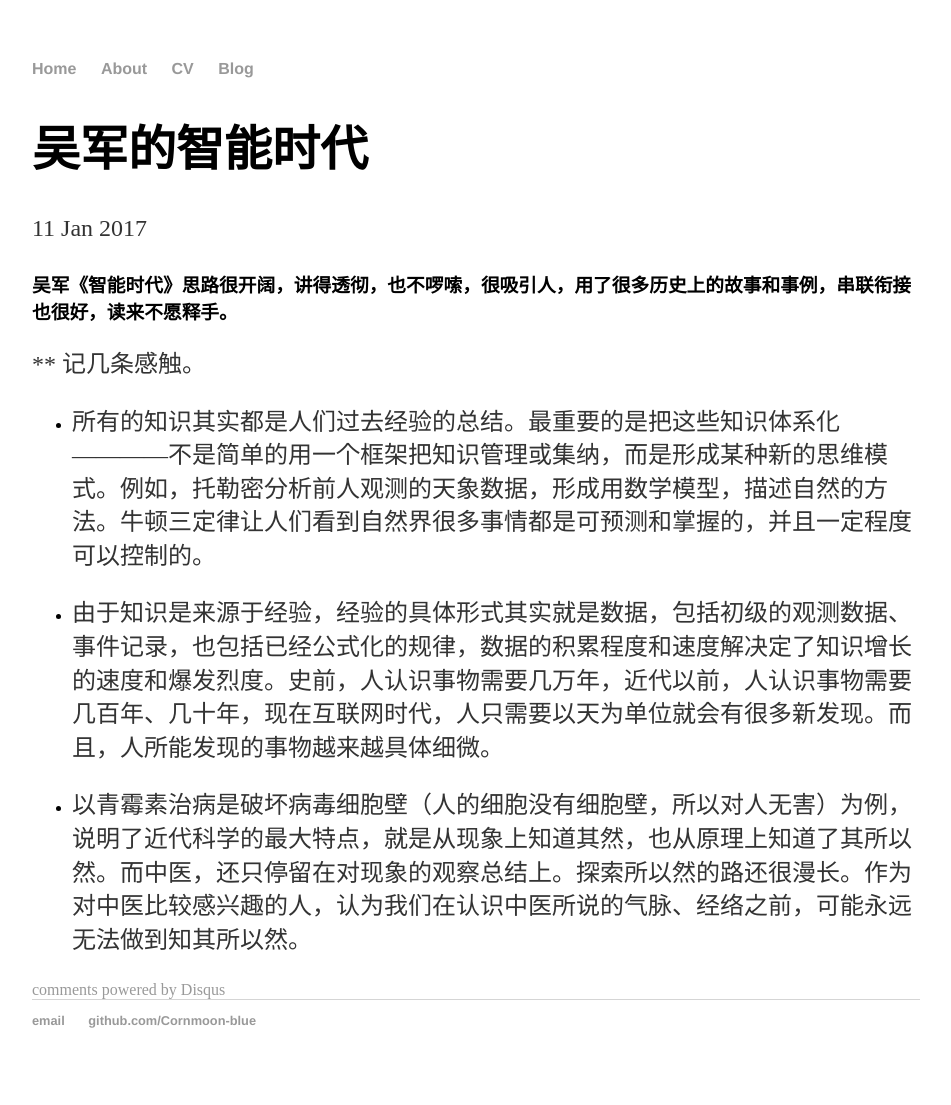
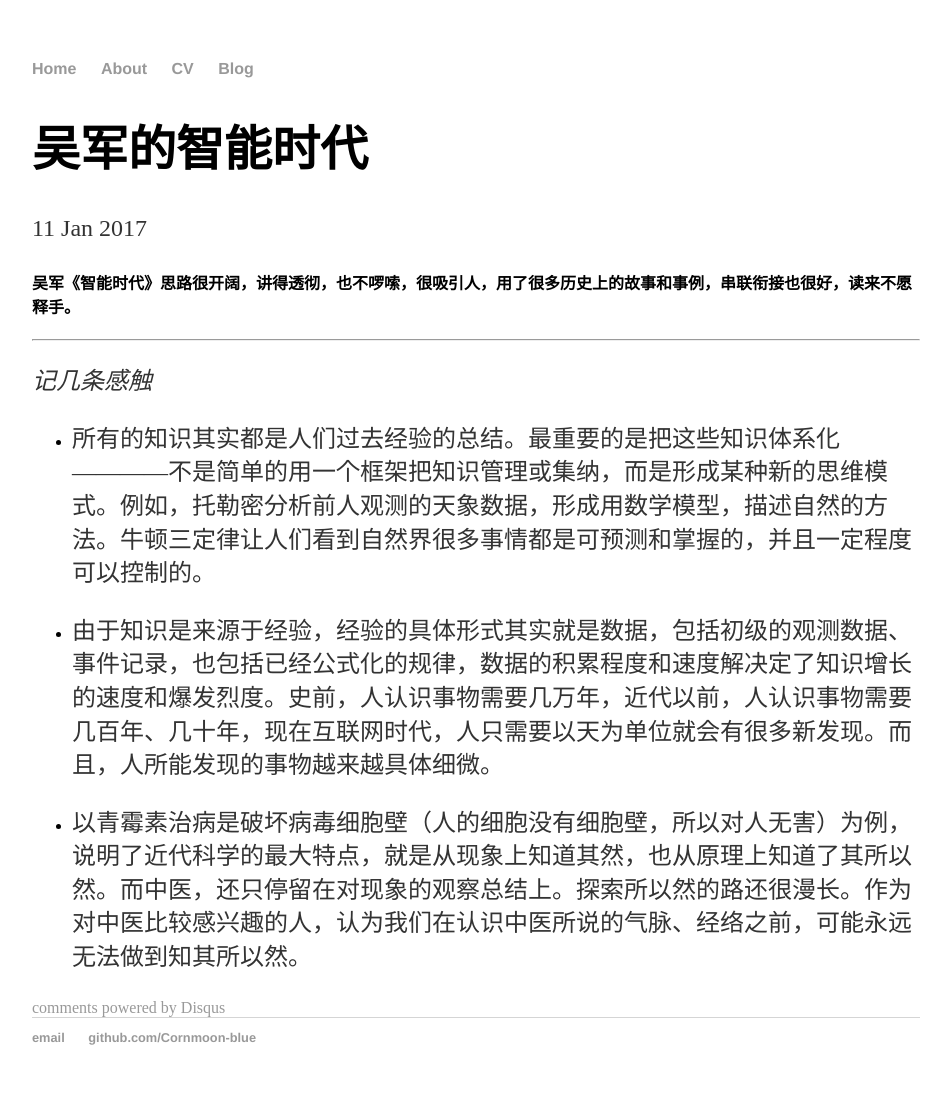
Before and after one commit to cornmoon-blue/cornmoon-blue.github.io, a Jekyll site: the page built from _posts/2017-01-11-吴军的智能时代.md, in a window 1280 px wide. Shown: the whole page, without its empty margins (164-1115 px from the left). Built offline with Jekyll 4.4.1, drawn with Linux system fonts in a browser that asks for light colours; our own code applies the rules of GitHub Pages for plain Markdown files; comment, search, counter and statistics services are not loaded.

```diff
--- a/_posts/2017-01-11-吴军的智能时代.md
+++ b/_posts/2017-01-11-吴军的智能时代.md
@@ -1,6 +1,8 @@
-### 吴军《智能时代》思路很开阔，讲得透彻，也不啰嗦，很吸引人，用了很多历史上的故事和事例，串联衔接也很好，读来不愿释手。
+#### 吴军《智能时代》思路很开阔，讲得透彻，也不啰嗦，很吸引人，用了很多历史上的故事和事例，串联衔接也很好，读来不愿释手。
 
-** 记几条感触。
+----
+
+ *记几条感触*
 
 - 所有的知识其实都是人们过去经验的总结。最重要的是把这些知识体系化————不是简单的用一个框架把知识管理或集纳，而是形成某种新的思维模式。例如，托勒密分析前人观测的天象数据，形成用数学模型，描述自然的方法。牛顿三定律让人们看到自然界很多事情都是可预测和掌握的，并且一定程度可以控制的。
 
```
